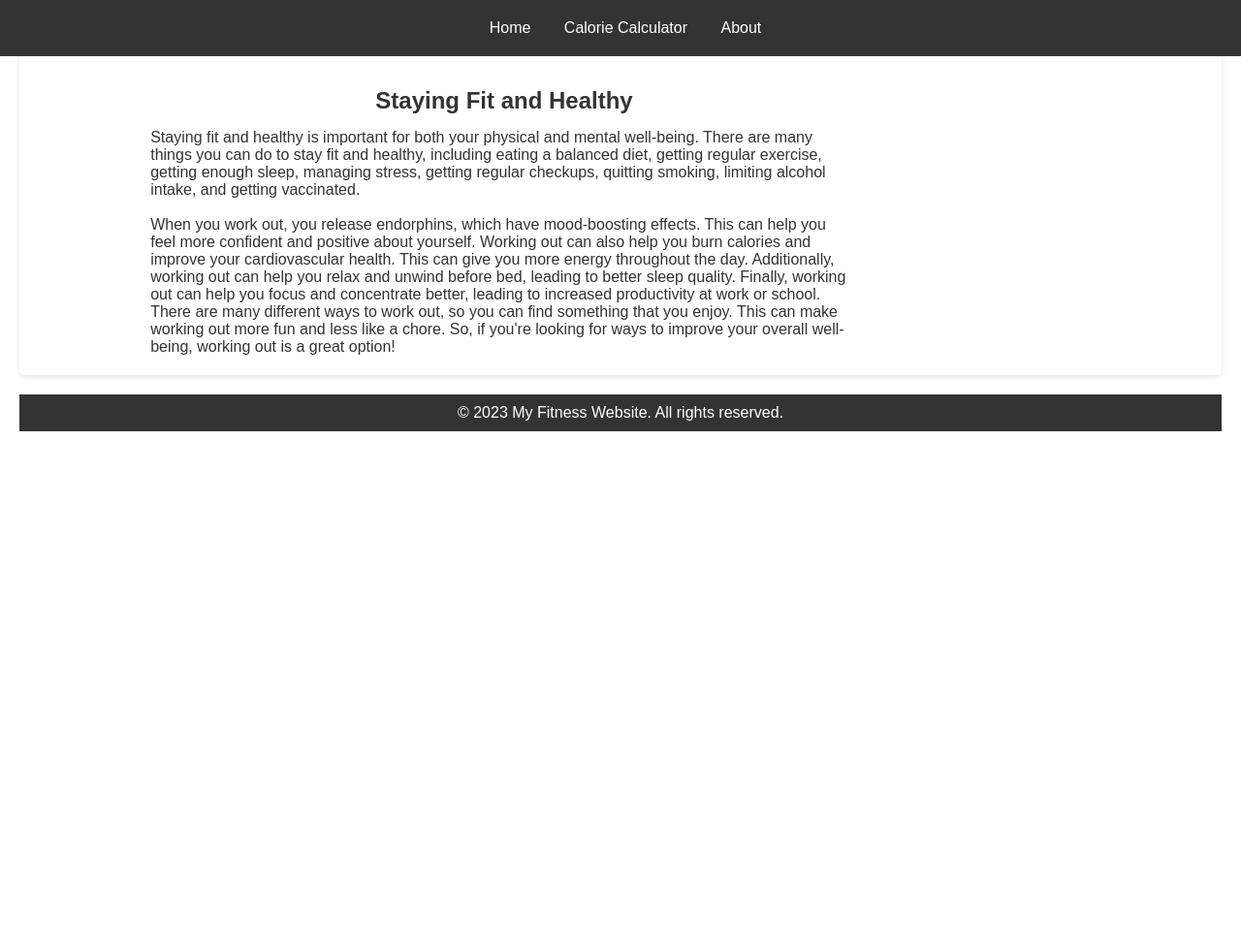
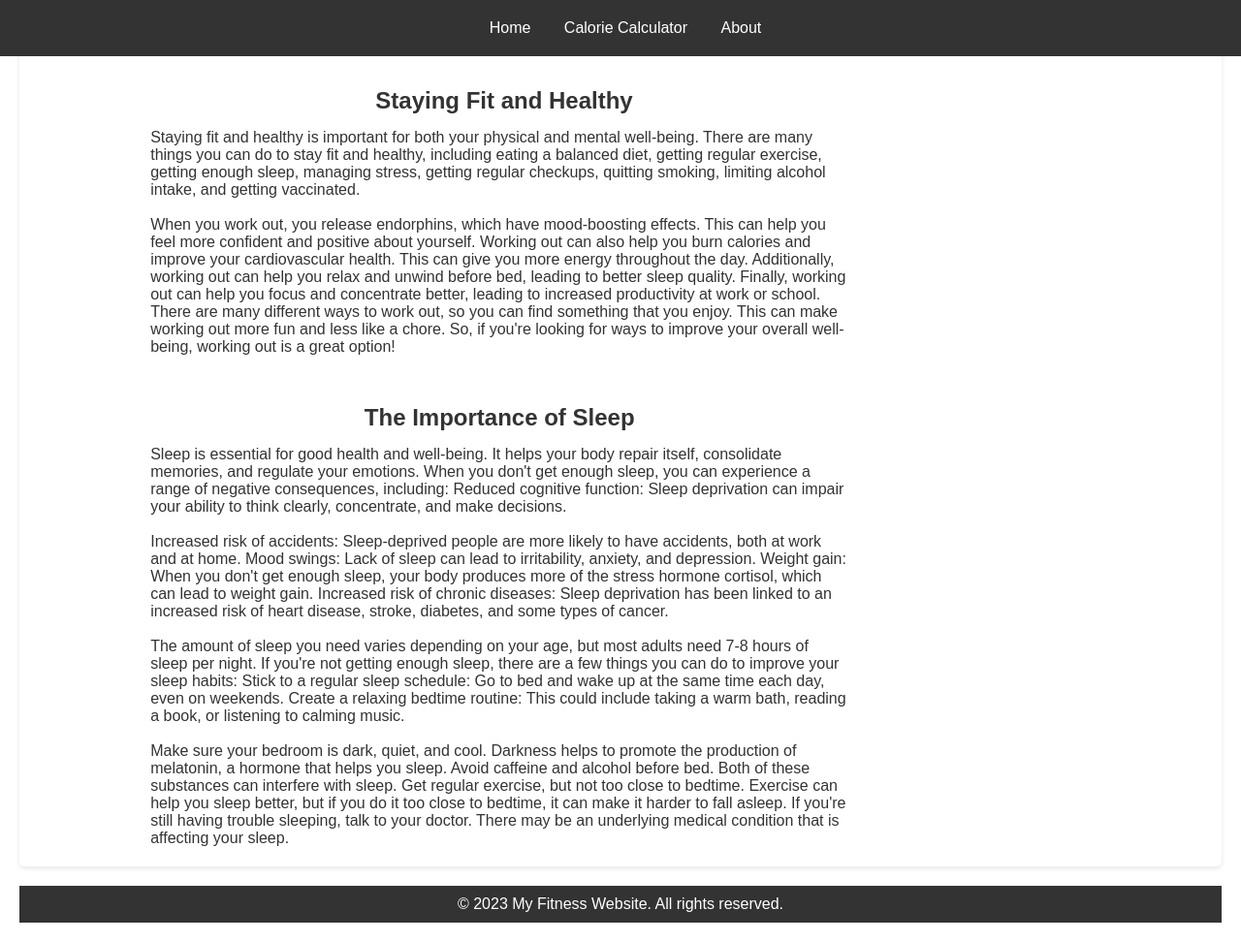
Before and after one commit to Ryan-Krohne/fitness-website, a plain HTML site: page index.html in a window 1280 px wide. Shown: the whole page at 97% size. Before the commit the page ends 800 px from the top, so only its background shows below. Drawn offline with Linux system fonts and the light colour scheme.

Commit message:
paragraph

```diff
--- a/index.html
+++ b/index.html
@@ -28,6 +28,30 @@
         you can find something that you enjoy. This can make working out more fun and less like a chore. So, if you're looking for ways to improve your overall
         well-being, working out is a great option!
     </p>
+
+
+    <h2 style="margin-right:2.6in">The Importance of Sleep</h2>
+    <p style="margin-left: 1.2in;margin-right: 3.8in;">
+      Sleep is essential for good health and well-being. It helps your body repair itself, consolidate memories, and regulate your emotions. When you don't get enough sleep, you can experience a range of negative consequences, including:
+
+      Reduced cognitive function: Sleep deprivation can impair your ability to think clearly, concentrate, and make decisions. <br> <br>
+      Increased risk of accidents: Sleep-deprived people are more likely to have accidents, both at work and at home.
+      Mood swings: Lack of sleep can lead to irritability, anxiety, and depression.
+      Weight gain: When you don't get enough sleep, your body produces more of the stress hormone cortisol, which can lead to weight gain.
+      Increased risk of chronic diseases: Sleep deprivation has been linked to an increased risk of heart disease, stroke, diabetes, and some types of cancer. <br><br>
+      The amount of sleep you need varies depending on your age, but most adults need 7-8 hours of sleep per night. If you're not getting enough sleep, there are a few things you can do to improve your sleep habits:
+
+      Stick to a regular sleep schedule: Go to bed and wake up at the same time each day, even on weekends.
+      Create a relaxing bedtime routine: This could include taking a warm bath, reading a book, or listening to calming music. <br><br>
+      Make sure your bedroom is dark, quiet, and cool. Darkness helps to promote the production of melatonin, a hormone that helps you sleep.
+      Avoid caffeine and alcohol before bed. Both of these substances can interfere with sleep.
+      Get regular exercise, but not too close to bedtime. Exercise can help you sleep better, but if you do it too close to bedtime, it can make it harder to fall asleep.
+      If you're still having trouble sleeping, talk to your doctor. There may be an underlying medical condition that is affecting your sleep.
+
+    </p>
+
+
+
   </section>
 
 
```
Lines whose indentation alone changed are shown as unchanged.
